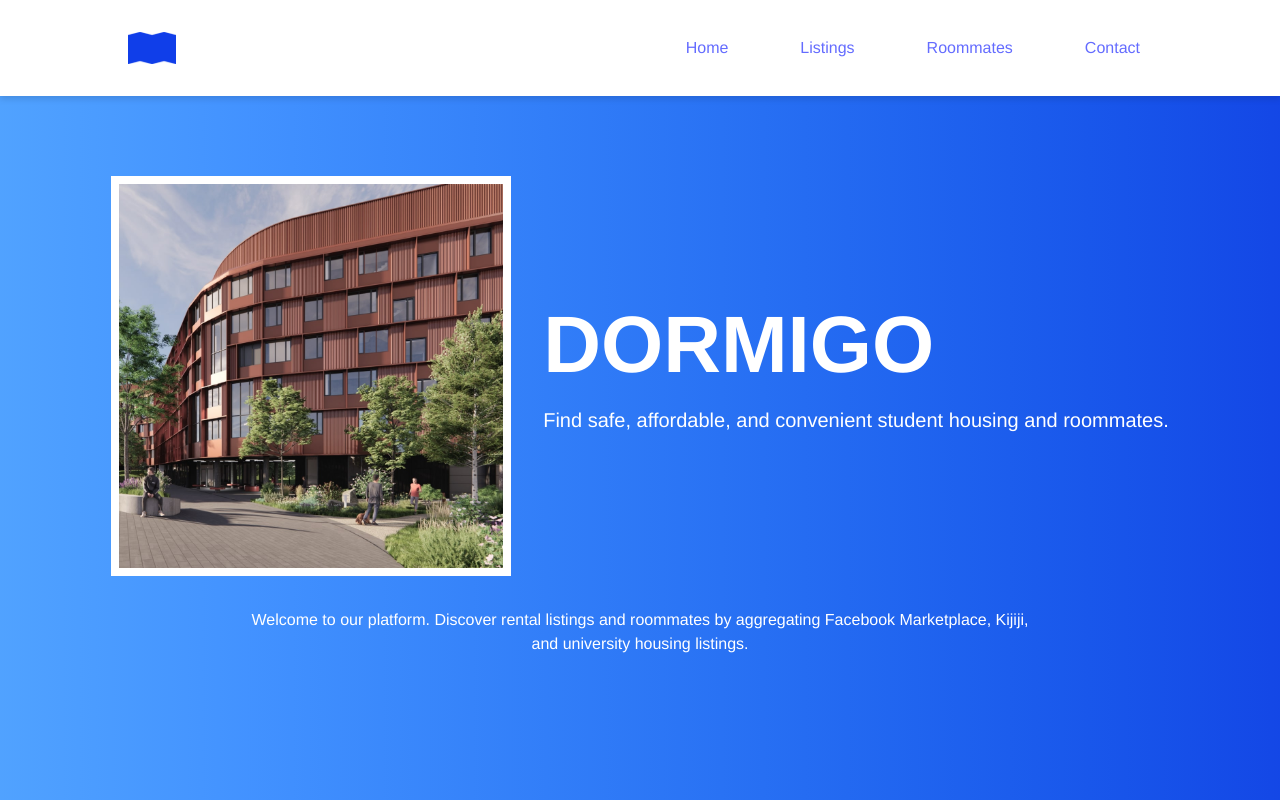
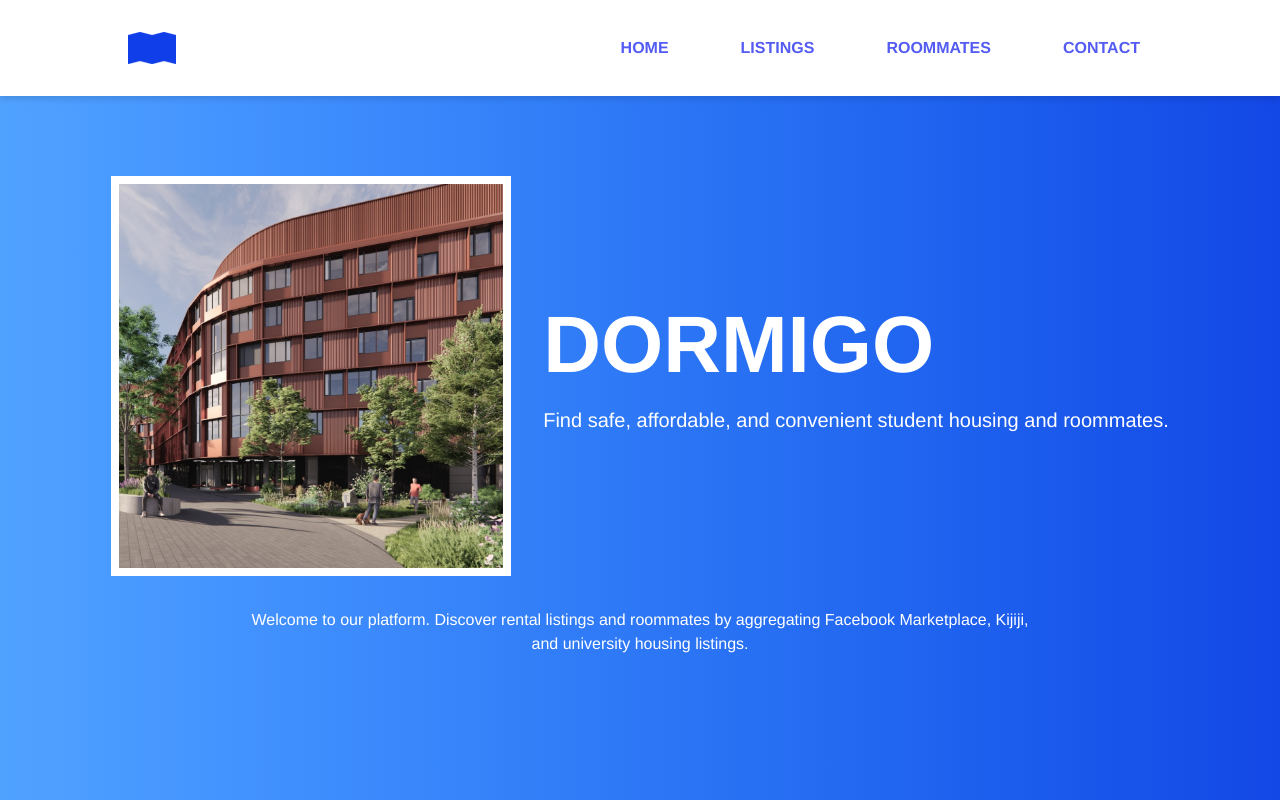
Before and after one commit to nathancmaniego/deerhacks-iv, a React (Vite) app in the folder frontend/my-react-app/: page / in a window 1280 px wide. Built offline with nearby package versions, Linux system fonts and the light colour scheme.

Commit message:
minor modifications

```diff
--- a/frontend/my-react-app/src/Components/Navbar.jsx
+++ b/frontend/my-react-app/src/Components/Navbar.jsx
@@ -1,6 +1,7 @@
 import { useState } from "react";
 import { Link } from "react-router-dom";
 import logo from "../assets/logo.png";
+import './Navbar.css';
 
 function Navbar() {
   const [mobileMenuOpen, setMobileMenuOpen] = useState(false);
--- /dev/null
+++ b/frontend/my-react-app/src/components/Navbar.css
@@ -0,0 +1,8 @@
+header {
+    text-transform: uppercase;
+    font-weight: 900 !important;
+  }
+
+header ul li {
+    font-weight: 700 !important;
+  }
--- a/frontend/my-react-app/src/index.css
+++ b/frontend/my-react-app/src/index.css
@@ -19,14 +19,14 @@ body {
 }
 
 a {
-  font-weight: 500;
-  color: #646cff;
+  font-weight: 700;
+  color: #535bf2;
   text-decoration: inherit;
 }
 
-a:hover {
+/* a:hover {
   color: #535bf2;
-}
+} */
 
 html,
 body {
```
